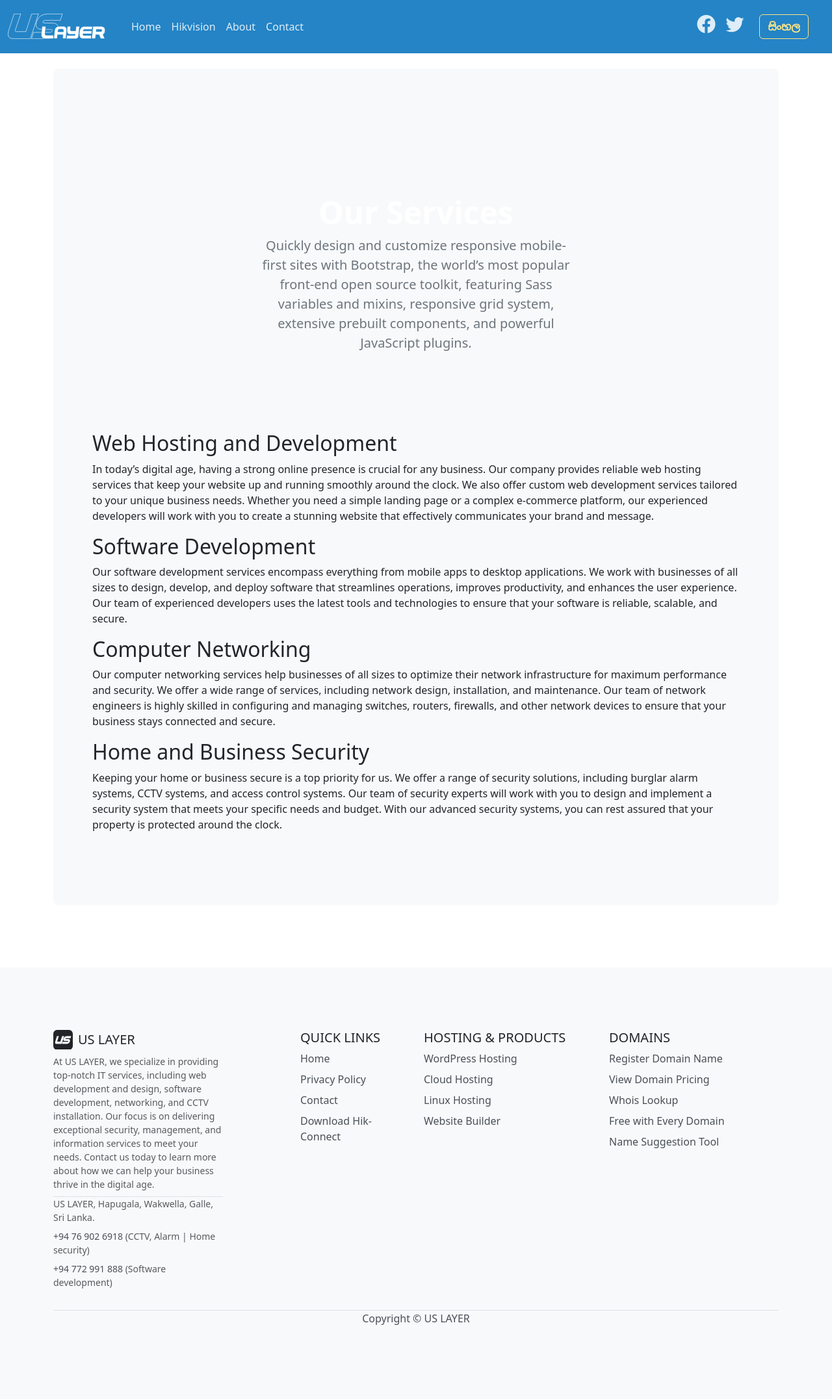
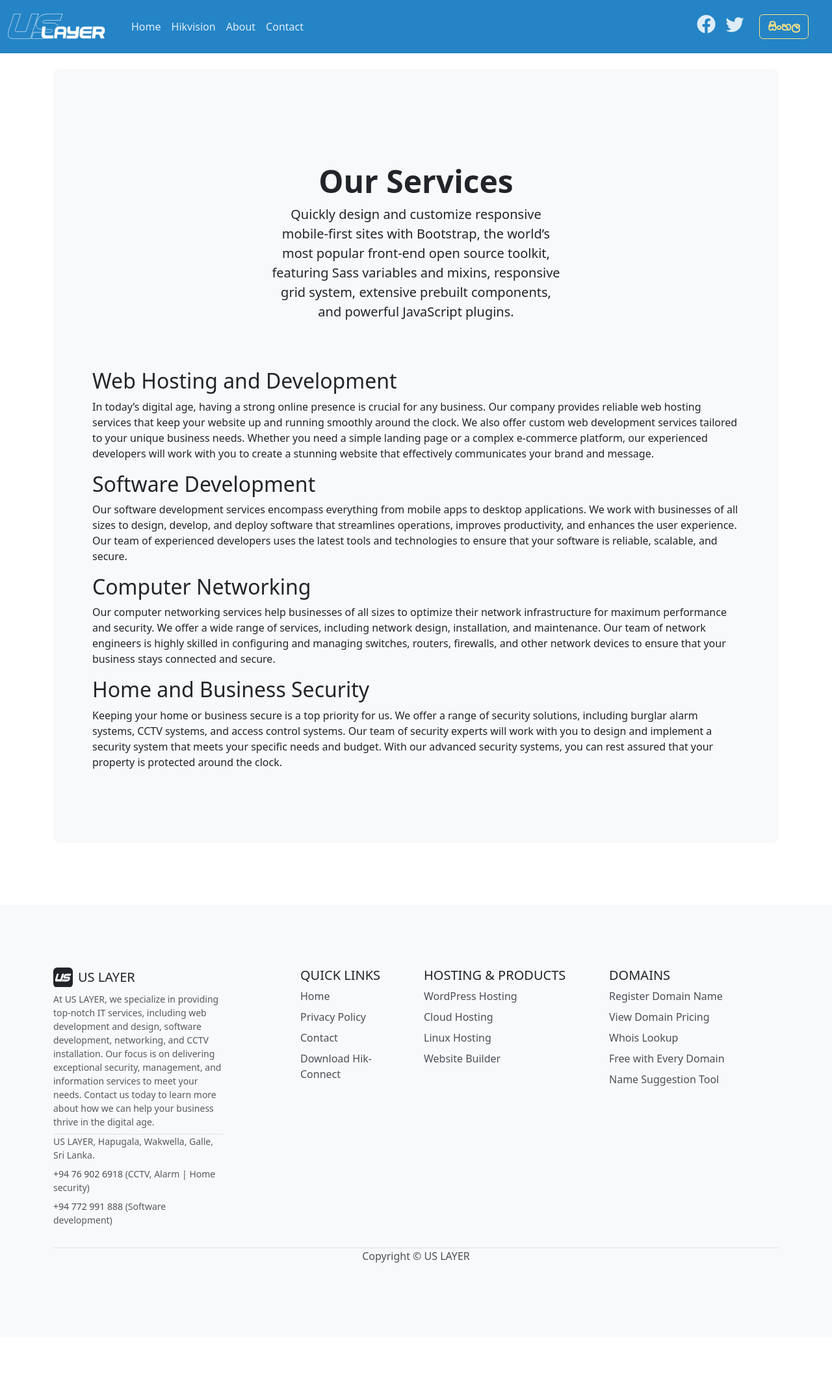
Before and after one commit to uslayer/uslayer.github.io, a Jekyll site: the page built from pages/services.md, in a window 1280 px wide. Shown: the whole page at 65% size. Built offline with Jekyll 4.4.1, drawn with Linux system fonts in a browser that asks for light colours; after the commit the page ends 2057 px from its top, so only the background shows below that.

Commit message:
Update services.md

```diff
--- a/pages/services.md
+++ b/pages/services.md
@@ -5,13 +5,11 @@ permalink: "/services/"
 #image: assets/images/screenshot.png
 ---
 
-<div class="text-secondary px-4 py-5 text-center">
-    <div class="py-5">
-      <h1 class="display-5 fw-bold text-white">Our Services</h1>
-      <div class="col-lg-6 mx-auto">
-        <p class="fs-5 mb-4">Quickly design and customize responsive mobile-first sites with Bootstrap, the world’s most popular front-end open source toolkit, featuring Sass variables and mixins, responsive grid system, extensive prebuilt components, and powerful JavaScript plugins.</p>
-      </div>
-    </div>
+<div class="text-center p-5">
+    <h1 class="display-5 fw-bold">Our Services</h1>
+        <div class="col-lg-6 mx-auto">
+            <p class="fs-5 mb-4">Quickly design and customize responsive mobile-first sites with Bootstrap, the world’s most popular front-end open source toolkit, featuring Sass variables and mixins, responsive grid system, extensive prebuilt components, and powerful JavaScript plugins.</p>
+        </div>
 </div>
 
 ## Web Hosting and Development
```
